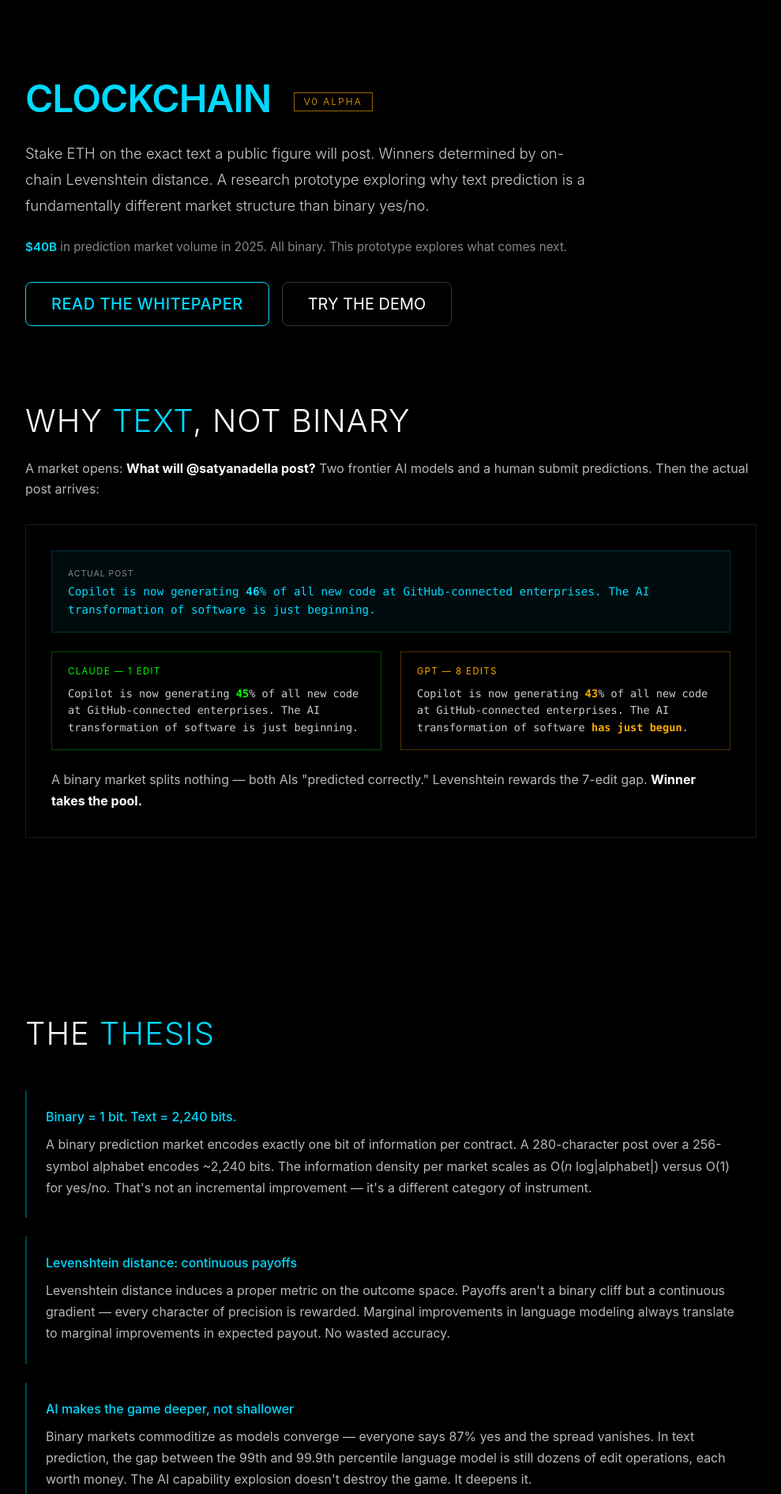
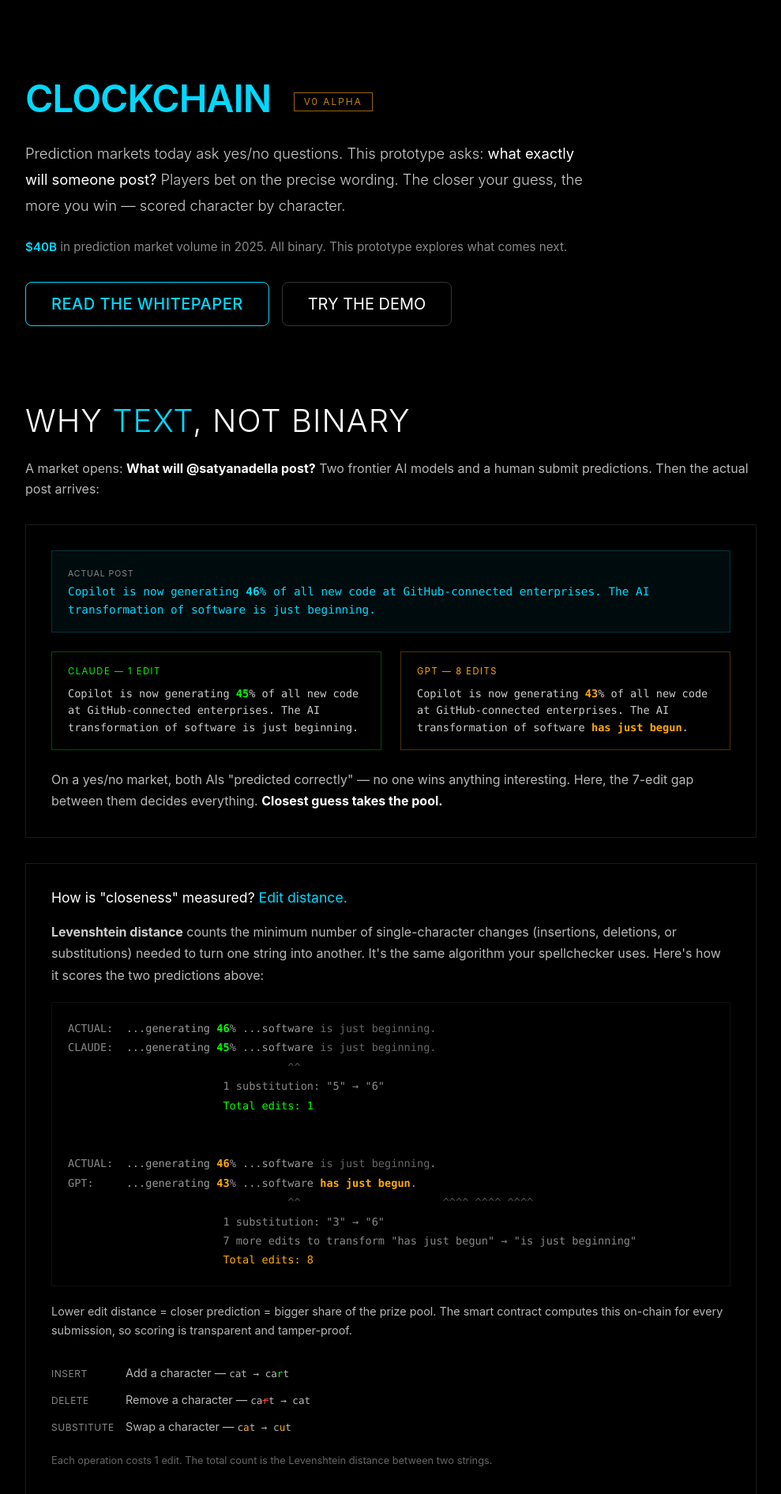
Before and after one commit to timepoint-ai/proteus, a Flask app: page / in a window 1280 px wide. Shown: the part 123-2015 px from the top of the page at 79% size, without its empty margins (145-1134 px from the left). Run offline with Flask 3, Linux system fonts and the light colour scheme.

Commit message:
Add Levenshtein distance explainer with ASCII diagram, de-jargon copy
- Add visual character-by-character diff diagram showing how edit distance
  scoring works on the Nadella example (insert/delete/substitute explained)
- Rewrite hero copy: lead with "what exactly will someone post?" not jargon
- Rewrite thesis points in plain language: no "proper metric", no "O(n)",
  no "induces a gradient on the outcome space"
- De-jargon How It Works step 3: "oracle resolves" -> "real post arrives"
- Simplify market context box language
- Link "edit distance" in How It Works back to explainer section

Co-Authored-By: Claude Opus 4.5 <noreply@anthropic.com>

```diff
--- a/templates/marketing/index.html
+++ b/templates/marketing/index.html
@@ -190,6 +190,77 @@
         line-height: 1.7;
         font-size: 0.9rem;
     }
+
+    /* Levenshtein explainer */
+    .lev-explainer {
+        background: rgba(0, 0, 0, 0.4);
+        border: 1px solid var(--border-color);
+        padding: 2rem;
+        margin: 2rem 0;
+    }
+
+    .lev-explainer h4 {
+        font-weight: 400;
+        font-size: 1.1rem;
+        margin-bottom: 1.25rem;
+    }
+
+    .ascii-diagram {
+        font-family: 'Consolas', 'Monaco', 'Courier New', monospace;
+        font-size: 0.85rem;
+        line-height: 1.8;
+        color: #999;
+        overflow-x: auto;
+        white-space: pre;
+        margin: 1.25rem 0;
+        padding: 1.25rem;
+        background: rgba(0, 0, 0, 0.5);
+        border: 1px solid rgba(255, 255, 255, 0.06);
+    }
+
+    .ascii-diagram .match {
+        color: #666;
+    }
+
+    .ascii-diagram .edit {
+        color: #00ff00;
+        font-weight: bold;
+    }
+
+    .ascii-diagram .edit-amber {
+        color: #ffaa00;
+        font-weight: bold;
+    }
+
+    .ascii-diagram .label {
+        color: #888;
+    }
+
+    .ascii-diagram .arrow {
+        color: #555;
+    }
+
+    .lev-steps {
+        margin: 1.5rem 0 0 0;
+        padding: 0;
+        list-style: none;
+        color: #b8b8b8;
+        font-size: 0.9rem;
+        line-height: 1.8;
+    }
+
+    .lev-steps li {
+        padding: 0.25rem 0;
+    }
+
+    .lev-steps .op-type {
+        display: inline-block;
+        width: 90px;
+        color: #888;
+        font-size: 0.75rem;
+        letter-spacing: 0.5px;
+        text-transform: uppercase;
+    }
 </style>
 {% endblock %}
 
@@ -204,8 +275,8 @@
                     <span class="alpha-badge">v0 ALPHA</span>
                 </h1>
                 <p class="lead mb-4" style="font-size: 1.15rem; color: #ccc; line-height: 1.8; max-width: 720px;">
-                    Stake ETH on the exact text a public figure will post. Winners determined by on-chain Levenshtein distance.
-                    A research prototype exploring why text prediction is a fundamentally different market structure than binary yes/no.
+                    Prediction markets today ask yes/no questions. This prototype asks: <strong style="color: #fff;">what exactly will someone post?</strong>
+                    Players bet on the precise wording. The closer your guess, the more you win &mdash; scored character by character.
                 </p>
                 <p style="color: #888; font-size: 0.95rem; margin-bottom: 2rem;">
                     <span class="stat-number">$40B</span> in prediction market volume in 2025. All binary.
@@ -256,8 +327,46 @@
                     </div>
 
                     <p style="color: #b8b8b8; margin-top: 1.5rem; margin-bottom: 0; line-height: 1.7;">
-                        A binary market splits nothing &mdash; both AIs "predicted correctly."
-                        Levenshtein rewards the 7-edit gap. <strong style="color: #fff;">Winner takes the pool.</strong>
+                        On a yes/no market, both AIs "predicted correctly" &mdash; no one wins anything interesting.
+                        Here, the 7-edit gap between them decides everything. <strong style="color: #fff;">Closest guess takes the pool.</strong>
+                    </p>
+                </div>
+
+                <!-- Levenshtein Explainer -->
+                <div class="lev-explainer" id="levenshtein">
+                    <h4>How is "closeness" measured? <span style="color: var(--primary-color);">Edit distance.</span></h4>
+                    <p style="color: #b8b8b8; line-height: 1.7; margin-bottom: 0.5rem;">
+                        <strong style="color: #ccc;">Levenshtein distance</strong> counts the minimum number of single-character changes
+                        (insertions, deletions, or substitutions) needed to turn one string into another.
+                        It's the same algorithm your spellchecker uses. Here's how it scores the two predictions above:
+                    </p>
+
+                    <div class="ascii-diagram"><span class="label">ACTUAL:</span>  ...generating <span class="edit">46</span>% ...software <span class="match">is just beginning.</span>
+<span class="label">CLAUDE:</span>  ...generating <span class="edit">45</span>% ...software <span class="match">is just beginning.</span>
+                                  <span class="arrow">^^</span>
+                        <span class="label">1 substitution: "5" &rarr; "6"</span>
+                        <span class="label" style="color: #00ff00;">Total edits: 1</span>
+
+
+<span class="label">ACTUAL:</span>  ...generating <span class="edit-amber">46</span>% ...software <span class="match">is just beginning</span>.
+<span class="label">GPT:   </span>  ...generating <span class="edit-amber">43</span>% ...software <span class="edit-amber">has just begun</span>.
+                                  <span class="arrow">^^                      ^^^^ ^^^^ ^^^^</span>
+                        <span class="label">1 substitution: "3" &rarr; "6"</span>
+                        <span class="label">7 more edits to transform "has just begun" &rarr; "is just beginning"</span>
+                        <span class="label" style="color: #ffaa00;">Total edits: 8</span></div>
+
+                    <p style="color: #b8b8b8; line-height: 1.7; font-size: 0.9rem;">
+                        Lower edit distance = closer prediction = bigger share of the prize pool.
+                        The smart contract computes this on-chain for every submission, so scoring is transparent and tamper-proof.
+                    </p>
+
+                    <ul class="lev-steps">
+                        <li><span class="op-type">Insert</span> Add a character &mdash; <code style="color: #b8b8b8;">cat &rarr; ca<span style="color: #00ff00;">r</span>t</code></li>
+                        <li><span class="op-type">Delete</span> Remove a character &mdash; <code style="color: #b8b8b8;">ca<span style="color: #ff4444; text-decoration: line-through;">r</span>t &rarr; cat</code></li>
+                        <li><span class="op-type">Substitute</span> Swap a character &mdash; <code style="color: #b8b8b8;">c<span style="color: #ffaa00;">a</span>t &rarr; c<span style="color: #ffaa00;">u</span>t</code></li>
+                    </ul>
+                    <p style="color: #666; font-size: 0.8rem; margin-top: 1rem; margin-bottom: 0;">
+                        Each operation costs 1 edit. The total count is the Levenshtein distance between two strings.
                     </p>
                 </div>
             </div>
@@ -275,40 +384,39 @@
                 </h2>
 
                 <div class="thesis-point">
-                    <h5>Binary = 1 bit. Text = 2,240 bits.</h5>
+                    <h5>Yes/no = 1 bit of information. Text = 2,240 bits.</h5>
                     <p>
-                        A binary prediction market encodes exactly one bit of information per contract.
-                        A 280-character post over a 256-symbol alphabet encodes ~2,240 bits.
-                        The information density per market scales as O(<em>n</em> log|alphabet|) versus O(1) for yes/no.
-                        That's not an incremental improvement &mdash; it's a different category of instrument.
+                        A yes/no prediction market captures one binary outcome per question.
+                        A 280-character post has ~2,240 bits of possible variation &mdash;
+                        every word choice, every number, every comma is a dimension you can be right or wrong about.
+                        That's not a small upgrade. It's a different category of game.
                     </p>
                 </div>
 
                 <div class="thesis-point">
-                    <h5>Levenshtein distance: continuous payoffs</h5>
+                    <h5>No cliff. Every character counts.</h5>
                     <p>
-                        Levenshtein distance induces a proper metric on the outcome space.
-                        Payoffs aren't a binary cliff but a continuous gradient &mdash; every character of precision is rewarded.
-                        Marginal improvements in language modeling always translate to marginal improvements in expected payout.
-                        No wasted accuracy.
+                        In a yes/no market, you're either right or wrong &mdash; there's no partial credit.
+                        With edit distance scoring, getting 95% of the words right pays more than getting 90% right.
+                        There's no wasted accuracy. If you predict better, you earn more, always.
                     </p>
                 </div>
 
                 <div class="thesis-point">
                     <h5>AI makes the game deeper, not shallower</h5>
                     <p>
-                        Binary markets commoditize as models converge &mdash; everyone says 87% yes and the spread vanishes.
-                        In text prediction, the gap between the 99th and 99.9th percentile language model is still dozens of edit operations, each worth money.
-                        The AI capability explosion doesn't destroy the game. It deepens it.
+                        As AI gets better at yes/no prediction, everyone converges on the same answer and there's nothing left to compete over.
+                        With text prediction, smarter models just raise the bar &mdash; the gap between a good guess and a great guess
+                        is still dozens of characters, each worth money. Better AI means bigger prizes, not smaller ones.
                     </p>
                 </div>
 
                 <div class="context-box">
                     <strong style="color: #ccc;">Market context:</strong>
-                    Polymarket + Kalshi: <span class="stat-number">$40B</span> combined in 2025.
-                    <span class="stat-number">$222.5B</span> projected for 2026.
-                    Neither supports text prediction. Neither scores on a continuous distance metric.
-                    Meanwhile, X API now offers pay-per-use access, making multi-oracle post verification economically viable.
+                    Polymarket + Kalshi did <span class="stat-number">$40B</span> combined in 2025,
+                    projected to reach <span class="stat-number">$222.5B</span> by 2026.
+                    All of it is yes/no. None of it rewards precision.
+                    Meanwhile, X (formerly Twitter) now offers pay-per-use API access, making it practical to verify posts programmatically.
                 </div>
             </div>
         </div>
@@ -338,8 +446,8 @@
 
                 <div class="step">
                     <span class="step-number">3</span>
-                    <h5>Oracle resolves</h5>
-                    <p>Actual text submitted. On-chain Levenshtein distance scores every submission. Closest match wins the pool (minus 7% fee).</p>
+                    <h5>The real post arrives</h5>
+                    <p>The actual text is submitted. A smart contract counts the <a href="#levenshtein" style="color: var(--primary-color);">edit distance</a> between every guess and the real post. Closest match wins the pool (minus 7% fee).</p>
                 </div>
             </div>
         </div>
```
